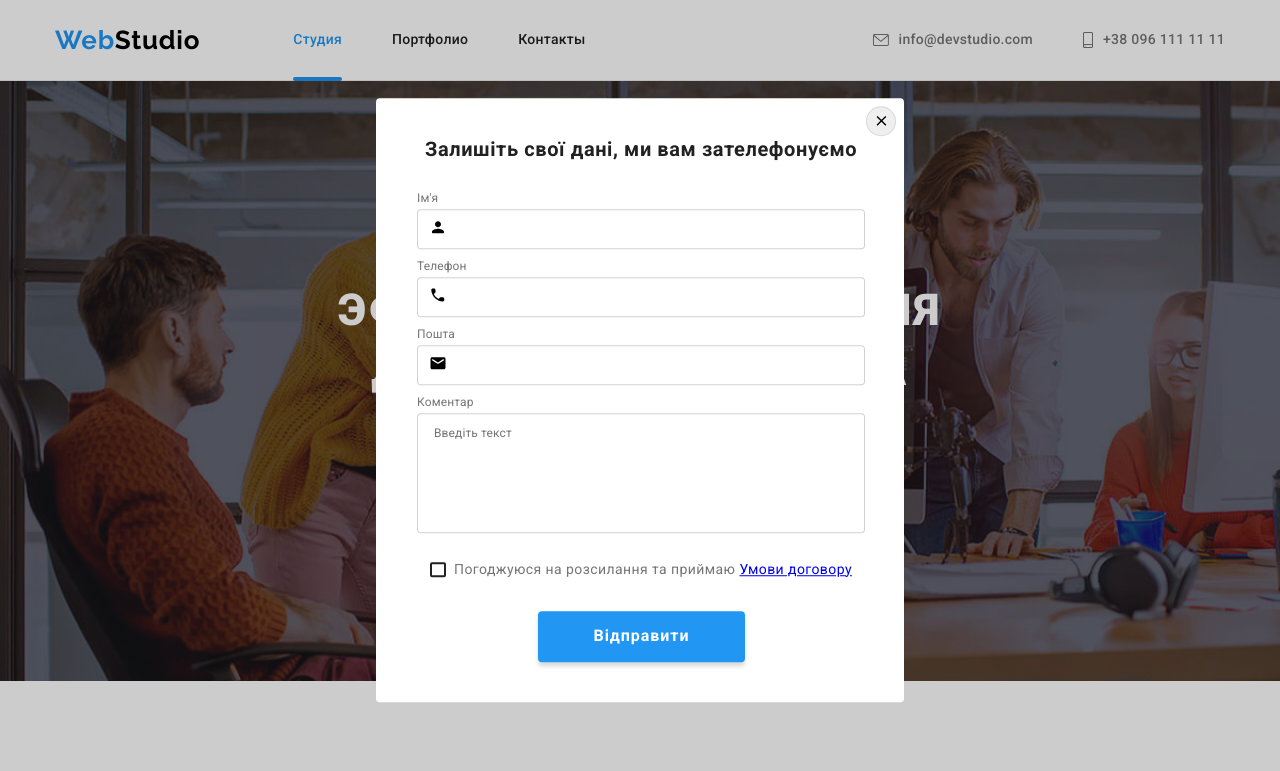
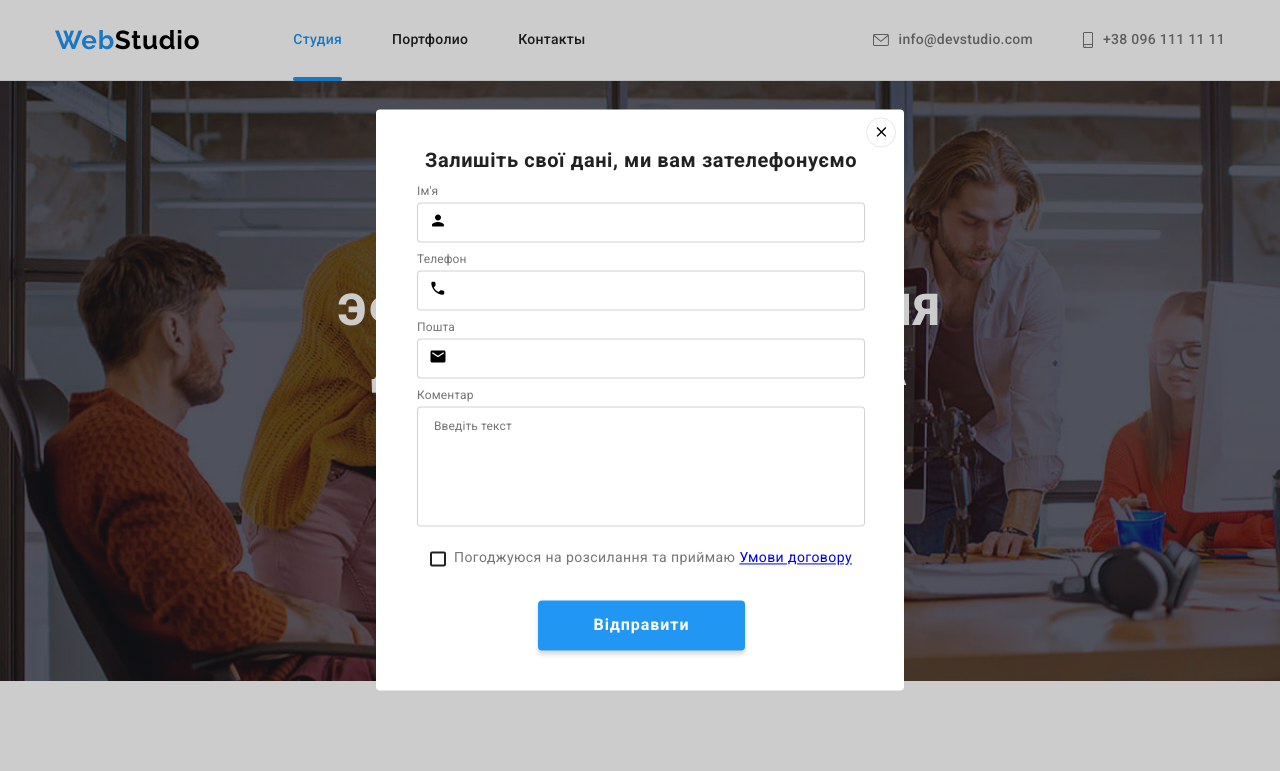
Before and after one commit to BolterBait/goit-markup-hw-06, a plain HTML site: page index.html in a window 1280 px wide. Both pictures are taken after a click on the button "Заказать услугу". Shown: the top 771 px of the page. Drawn offline with nearby package versions, Linux system fonts and the light colour scheme; files whose address does not match are found by name.

Commit message:
Changes after mentor check

```diff
--- a/css/styles.css
+++ b/css/styles.css
@@ -138,6 +138,10 @@ img {
   margin-left: 50px;
 }
 
+.contacts-footer {
+  flex-grow: 1;
+}
+
 .link,
 .mail,
 .tel,
@@ -240,6 +244,7 @@ img {
   border-radius: 4px;
   padding: 10px 32px 10px 32px;
   border: 0px;
+  cursor: pointer;
 }
 
 .button-filter {
@@ -823,6 +828,7 @@ img {
   justify-content: center;
   align-items: center;
   border: 1px solid rgba(0, 0, 0, 0.1);
+  background: transparent;
 }
 
 .is-hidden {
@@ -838,7 +844,7 @@ img {
 
 .header-modal {
   text-align: center;
-  margin-bottom: 30px;
+  margin-bottom: 12px;
 
   font-weight: 700;
   font-size: 20px;
@@ -868,11 +874,11 @@ img {
   }
 
 .form-input.text {
+  display: block;
   width: 100%;
   height: 120px;
   border: 1px solid rgba(33, 33, 33, 0.2);
   border-radius: 4px;
-  margin-bottom: 20px;
   padding: 12px 16px;
   color: rgba(117, 117, 117, 0.5);
   resize: none;
@@ -886,15 +892,13 @@ img {
 
 .input-wrap {
   position: relative;
-  margin-bottom: 10px;
 }
 
 .icon-modal {
   position: absolute;
   top: 0;
-  left: 0;
+  left: 12px;
   transform: translateY(50%);
-  margin-left: 12px;
   transition: fill 250ms cubic-bezier(0.4, 0, 0.2, 1);
 }
 
@@ -905,7 +909,8 @@ img {
 
 .close-icon {
    transition: fill 250ms cubic-bezier(0.4, 0, 0.2, 1);
-}
+   cursor: pointer;
+  }
 
 .form-input:focus + .icon-modal,
 .form-input:hover + .icon-modal,
@@ -913,6 +918,18 @@ img {
 .modal-btn-close:focus > .close-icon {
   fill: var(--link-hover-color);
 
+}
+
+.form-field {
+  margin-bottom: 10px;
+}
+
+.form-field-comment {
+  margin-bottom: 20px;
+}
+
+.form-field-checkbox {
+  margin-bottom: 30px
 }
 
 .check-text {
@@ -925,8 +942,7 @@ img {
   display: flex;
   align-items: center;
   justify-content: center;
-  margin-bottom: 30px;
-}
+  }
 
   .check-text span {
   width: 16px;
--- a/index.html
+++ b/index.html
@@ -463,10 +463,10 @@
               type="email"
               name="email"
               class="sign-up-email"
-              id="email"
+              id="e-mail"
               placeholder="E-mail"
             />
-            <label for="email" class="sign-up-field"></label>
+            <label for="e-mail" class="sign-up-field"></label>
 
             <button type="submit" class="sign-up-button">
               Підписатися
@@ -537,7 +537,7 @@
             </div>
           </div>
 
-          <div class="form-field">
+          <div class="form-field-comment">
             <label for="user-text" class="form-label">Коментар</label>
             <textarea
               name="user-text"
@@ -547,7 +547,7 @@
             ></textarea>
           </div>
 
-          <div class="form-field">
+          <div class="form-field-checkbox">
             <input
               type="checkbox"
               class="input-check visually-hidden"
```
